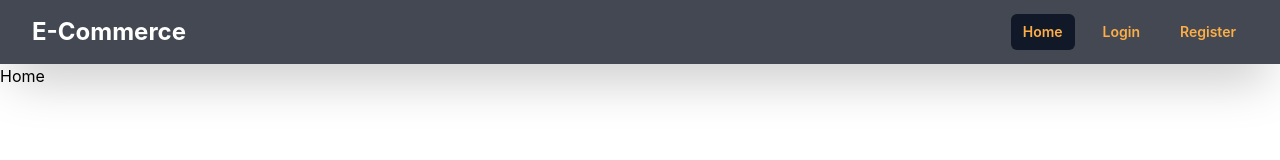
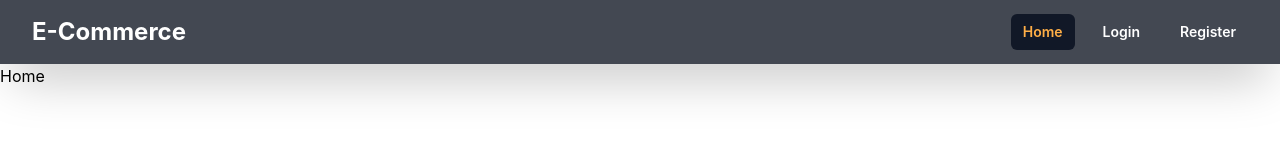
Before and after one commit to BadreddineZatout/Ecommerce-Dashboard, a React (Create React App) app in the folder ecomm-dashboard/: page / in a window 1280 px wide. Shown: the top 160 px of the page. Built offline with nearby package versions, Linux system fonts and the light colour scheme.

Commit message:
change colors in header

```diff
--- a/ecomm-dashboard/src/components/layout/Header.js
+++ b/ecomm-dashboard/src/components/layout/Header.js
@@ -62,7 +62,7 @@ export default function Example() {
                         className={classNames(
                           item.current
                             ? "bg-gray-900 text-Orange"
-                            : "text-Orange hover:bg-gray-900 hover:text-white",
+                            : "text-white hover:bg-gray-900 hover:text-white",
                           "px-3 py-2 rounded-md text-sm font-semibold no-underline"
                         )}
                         aria-current={item.current ? "page" : undefined}
@@ -80,8 +80,8 @@ export default function Example() {
                     <div>
                       <Menu.Button className="bg-Black flex items-center text-sm">
                         <span className="sr-only">Open user menu</span>
-                        <h1 className="text-lg font-bold text-Orange hover:text-white mr-1">{username}</h1>
-                        <ChevronDownIcon className="h-6 w-6 text-Orange hover:text-white mt-1" />
+                        <h1 className="text-lg font-bold text-white hover:text-white mr-1">{username}</h1>
+                        <ChevronDownIcon className="h-6 w-6 text-white hover:text-white mt-1" />
                         {/* <img
                           className="h-8 w-8 rounded-full"
                           src="https://images.unsplash.com/photo-1472099645785-5658abf4ff4e?ixlib=rb-1.2.1&ixid=eyJhcHBfaWQiOjEyMDd9&auto=format&fit=facearea&facepad=2&w=256&h=256&q=80"
```
